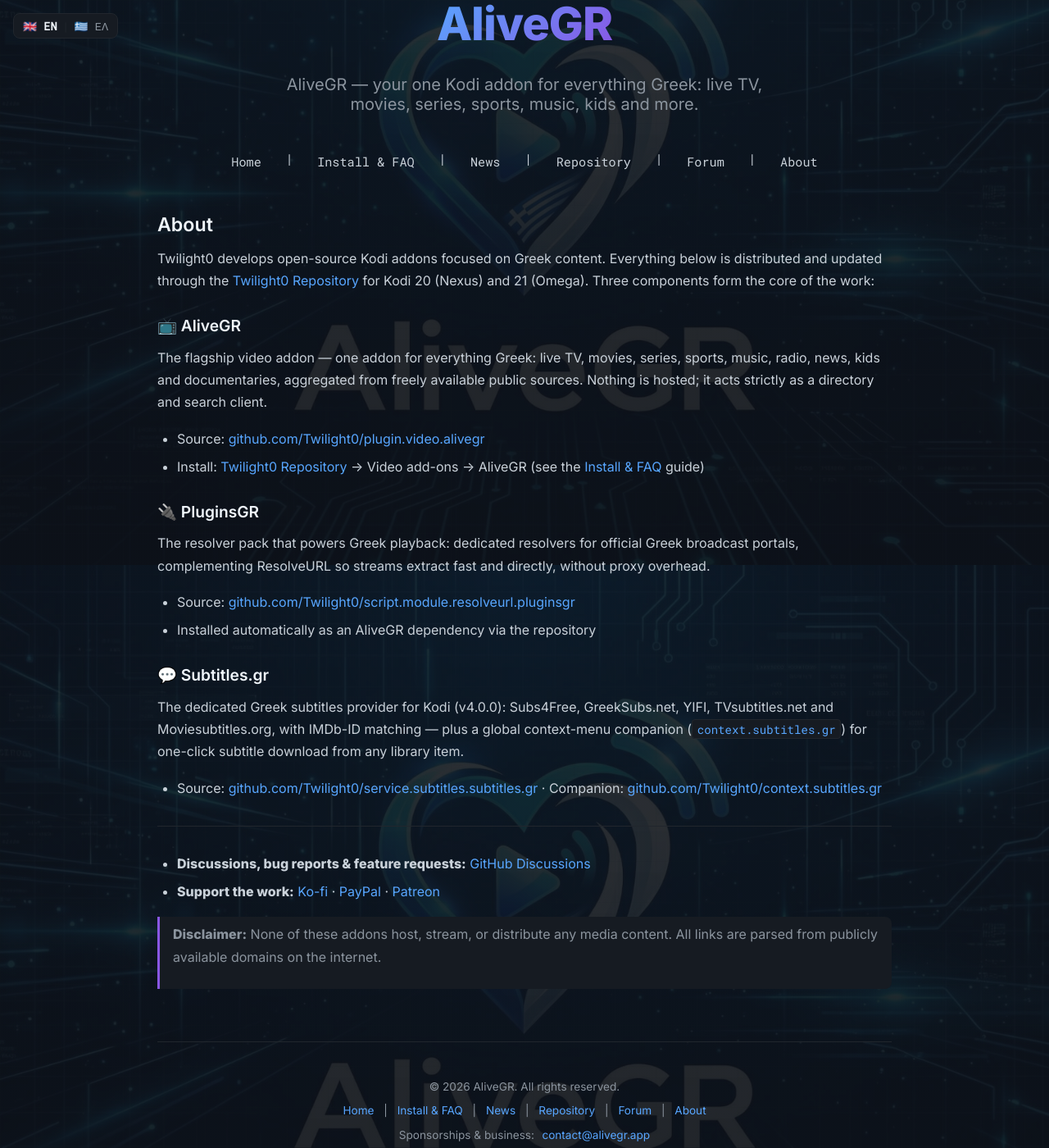
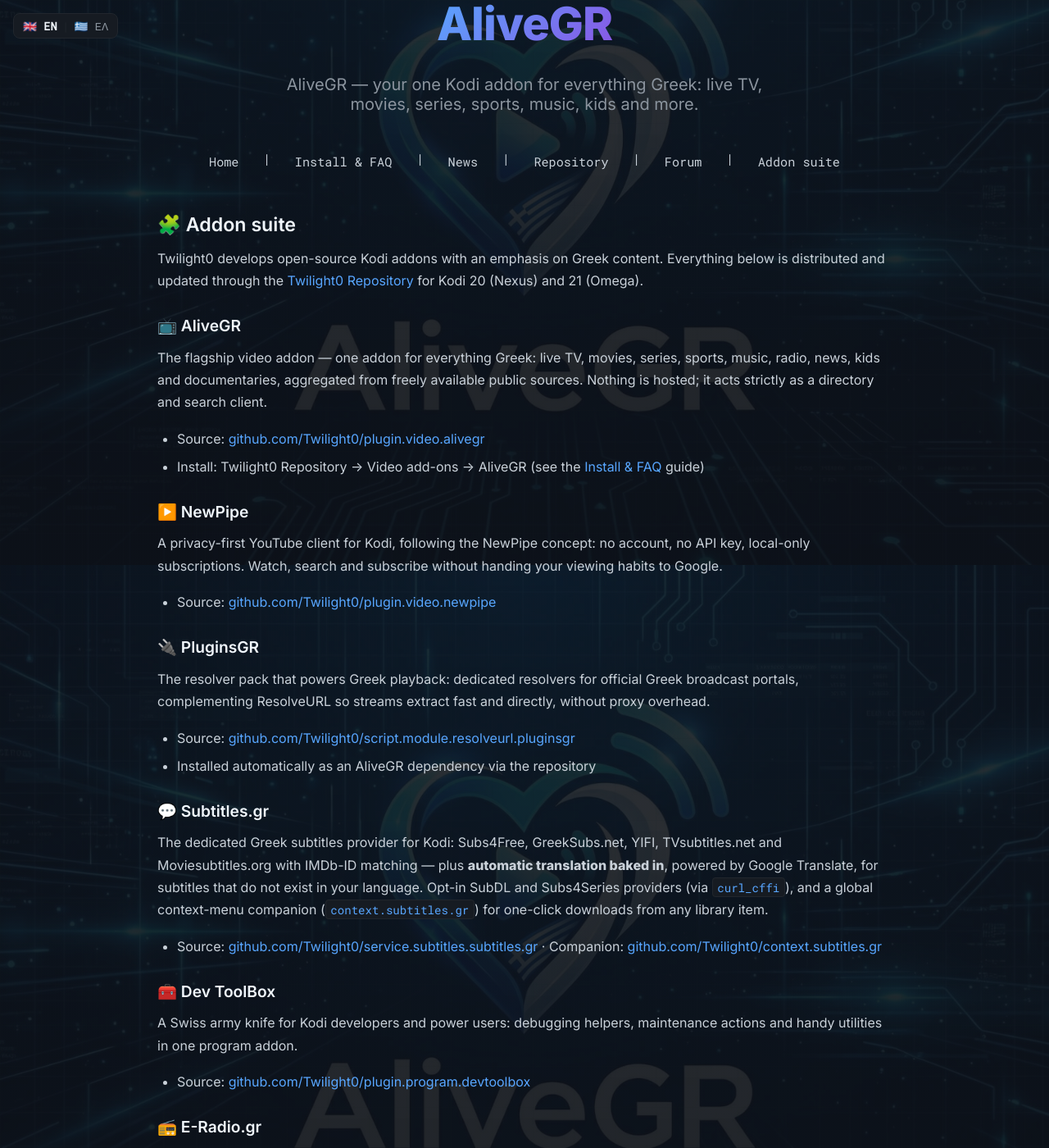
Before and after one commit to Twilight0/alivegr.github.io, a Jekyll site: the page built from en/about.md, in a window 1280 px wide and 1400 px high, scrolled down 211 px. Shown: the whole window at 82% size. Built offline with Jekyll 4.4.1, drawn with Linux system fonts in a browser that asks for light colours; some of the changed text lies outside the part shown.

Commit message:
Addon suite about pages: all 7 addons, renamed nav (EN+EL)

```diff
--- a/_layouts/default.html
+++ b/_layouts/default.html
@@ -731,14 +731,14 @@
                 <a href="/el/news/">Νέα</a> |
                 <a href="https://github.com/Twilight0/repository.twilight0" target="_blank" rel="noopener noreferrer">Αποθετήριο</a> |
                 <a href="https://github.com/Twilight0/plugin.video.alivegr/discussions" target="_blank" rel="noopener noreferrer">Φόρουμ</a> |
-                <a href="/el/about/">Σχετικά</a>
+                <a href="/el/about/">Σουίτα προσθέτων</a>
                 {% else %}
                 <a href="/en/">Home</a> |
                 <a href="/en/install/">Install & FAQ</a> |
                 <a href="/en/news/">News</a> |
                 <a href="https://github.com/Twilight0/repository.twilight0" target="_blank" rel="noopener noreferrer">Repository</a> |
                 <a href="https://github.com/Twilight0/plugin.video.alivegr/discussions" target="_blank" rel="noopener noreferrer">Forum</a> |
-                <a href="/en/about/">About</a>
+                <a href="/en/about/">Addon suite</a>
                 {% endif %}
             </nav>
         </div>
@@ -755,14 +755,14 @@
                 <a href="/el/news/">Νέα</a> |
                 <a href="https://github.com/Twilight0/repository.twilight0" target="_blank" rel="noopener noreferrer">Αποθετήριο</a> |
                 <a href="https://github.com/Twilight0/plugin.video.alivegr/discussions" target="_blank" rel="noopener noreferrer">Φόρουμ</a> |
-                <a href="/el/about/">Σχετικά</a>
+                <a href="/el/about/">Σουίτα προσθέτων</a>
                 {% else %}
                 <a href="/en/">Home</a> |
                 <a href="/en/install/">Install & FAQ</a> |
                 <a href="/en/news/">News</a> |
                 <a href="https://github.com/Twilight0/repository.twilight0" target="_blank" rel="noopener noreferrer">Repository</a> |
                 <a href="https://github.com/Twilight0/plugin.video.alivegr/discussions" target="_blank" rel="noopener noreferrer">Forum</a> |
-                <a href="/en/about/">About</a>
+                <a href="/en/about/">Addon suite</a>
                 {% endif %}
             </p>
             <p class="contact">
--- a/en/about.md
+++ b/en/about.md
@@ -1,23 +1,29 @@
 ---
 layout: default
 lang: en
-title: About
+title: Addon suite
 permalink: /en/about/
 ---
 
 <div class="post">
 <div class="post-content" markdown="1">
 
-## About
+## 🧩 Addon suite
 
-Twilight0 develops open-source Kodi addons focused on Greek content. Everything below is distributed and updated through the [Twilight0 Repository](https://github.com/Twilight0/repository.twilight0) for Kodi 20 (Nexus) and 21 (Omega). Three components form the core of the work:
+Twilight0 develops open-source Kodi addons with an emphasis on Greek content. Everything below is distributed and updated through the [Twilight0 Repository](https://github.com/Twilight0/repository.twilight0) for Kodi 20 (Nexus) and 21 (Omega).
 
 ### 📺 AliveGR
 
 The flagship video addon — one addon for everything Greek: live TV, movies, series, sports, music, radio, news, kids and documentaries, aggregated from freely available public sources. Nothing is hosted; it acts strictly as a directory and search client.
 
 * Source: [github.com/Twilight0/plugin.video.alivegr](https://github.com/Twilight0/plugin.video.alivegr)
-* Install: [Twilight0 Repository](https://github.com/Twilight0/repository.twilight0) → Video add-ons → AliveGR (see the [Install & FAQ](/en/install/) guide)
+* Install: Twilight0 Repository → Video add-ons → AliveGR (see the [Install & FAQ](/en/install/) guide)
+
+### ▶️ NewPipe
+
+A privacy-first YouTube client for Kodi, following the NewPipe concept: no account, no API key, local-only subscriptions. Watch, search and subscribe without handing your viewing habits to Google.
+
+* Source: [github.com/Twilight0/plugin.video.newpipe](https://github.com/Twilight0/plugin.video.newpipe)
 
 ### 🔌 PluginsGR
 
@@ -28,9 +34,27 @@
 
 ### 💬 Subtitles.gr
 
-The dedicated Greek subtitles provider for Kodi (v4.0.0): Subs4Free, GreekSubs.net, YIFI, TVsubtitles.net and Moviesubtitles.org, with IMDb-ID matching — plus a global context-menu companion (`context.subtitles.gr`) for one-click subtitle download from any library item.
+The dedicated Greek subtitles provider for Kodi: Subs4Free, GreekSubs.net, YIFI, TVsubtitles.net and Moviesubtitles.org with IMDb-ID matching — plus **automatic translation baked in**, powered by Google Translate, for subtitles that do not exist in your language. Opt-in SubDL and Subs4Series providers (via `curl_cffi`), and a global context-menu companion (`context.subtitles.gr`) for one-click downloads from any library item.
 
 * Source: [github.com/Twilight0/service.subtitles.subtitles.gr](https://github.com/Twilight0/service.subtitles.subtitles.gr) · Companion: [github.com/Twilight0/context.subtitles.gr](https://github.com/Twilight0/context.subtitles.gr)
+
+### 🧰 Dev ToolBox
+
+A Swiss army knife for Kodi developers and power users: debugging helpers, maintenance actions and handy utilities in one program addon.
+
+* Source: [github.com/Twilight0/plugin.program.devtoolbox](https://github.com/Twilight0/plugin.program.devtoolbox)
+
+### 📻 E-Radio.gr
+
+The premier Greek radio station addon, fully modernized: HTTPS streams, correct Greek labels, fuzzy search and fresh station lists without stale caches.
+
+* Source: [github.com/Twilight0/plugin.audio.eradio.gr](https://github.com/Twilight0/plugin.audio.eradio.gr)
+
+### 🎵 SomaFM
+
+Listener-supported independent internet radio, rebuilt on the modern SomaFM JSON API: direct stream resolution per station ID, real-time localized song history, and instant cache invalidation so "Now Playing" is always current.
+
+* Source: [github.com/Twilight0/plugin.audio.somafm.com](https://github.com/Twilight0/plugin.audio.somafm.com)
 
 ---
 
```
Also changed, not shown: about-redirect.md (+1 -1 lines), el/about.md (+29 -5 lines).
